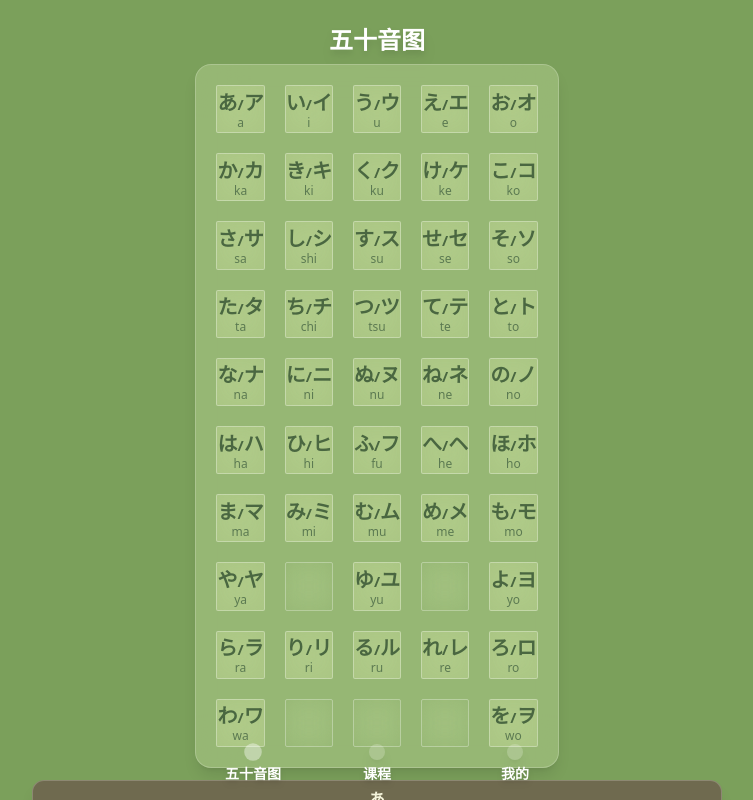
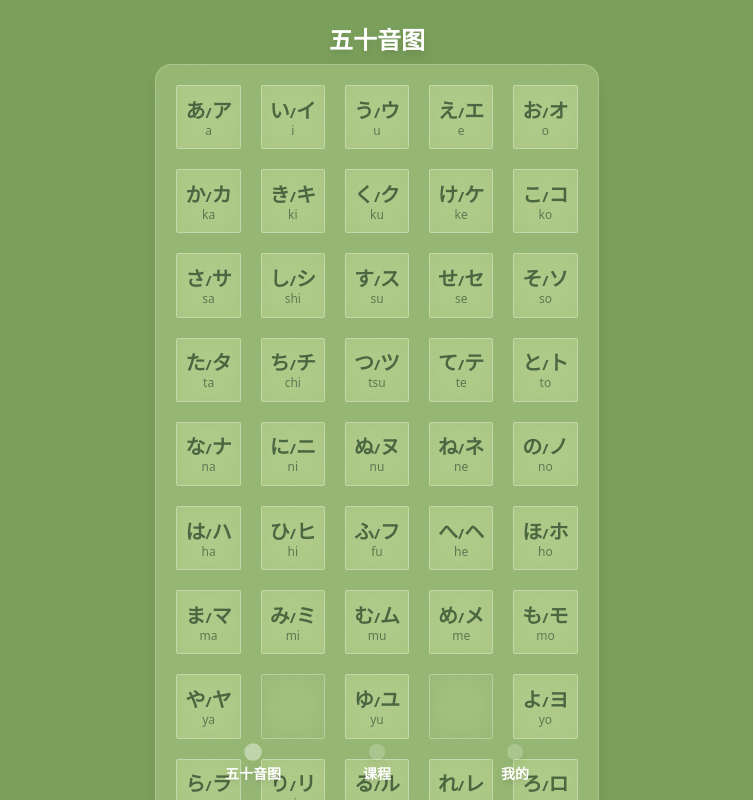
Before and after one commit to chen205518/jp-app-source, a Vue app: page /#/home in a window 1280 px wide. Shown: the whole page, without its empty margins (263-1016 px from the left). Built offline with nearby package versions, Linux system fonts and the light colour scheme.

Commit message:
给格子添加内边距p-2，避免文字贴边

```diff
--- a/src/pages/HomePage.vue
+++ b/src/pages/HomePage.vue
@@ -169,7 +169,7 @@ const speakJapanese = (text: string) => {
               :key="`${rowIndex}-${colIndex}`"
               @click="handleCharClick(char, katakanaData[rowIndex].row[colIndex], item.romanji[colIndex])"
               :class="[
-                'aspect-square rounded-sm flex flex-col items-center justify-center transition-all duration-200 cursor-pointer border border-white/30 backdrop-blur-md relative',
+                'aspect-square rounded-sm flex flex-col items-center justify-center transition-all duration-200 cursor-pointer border border-white/30 backdrop-blur-md relative p-2',
                 char || katakanaData[rowIndex].row[colIndex]
                   ? 'bg-[#C5D99A]/40 hover:bg-[#D4E7B0]/50 hover:border-white/40 hover:shadow-lg active:scale-95'
                   : 'bg-transparent cursor-default'
```
